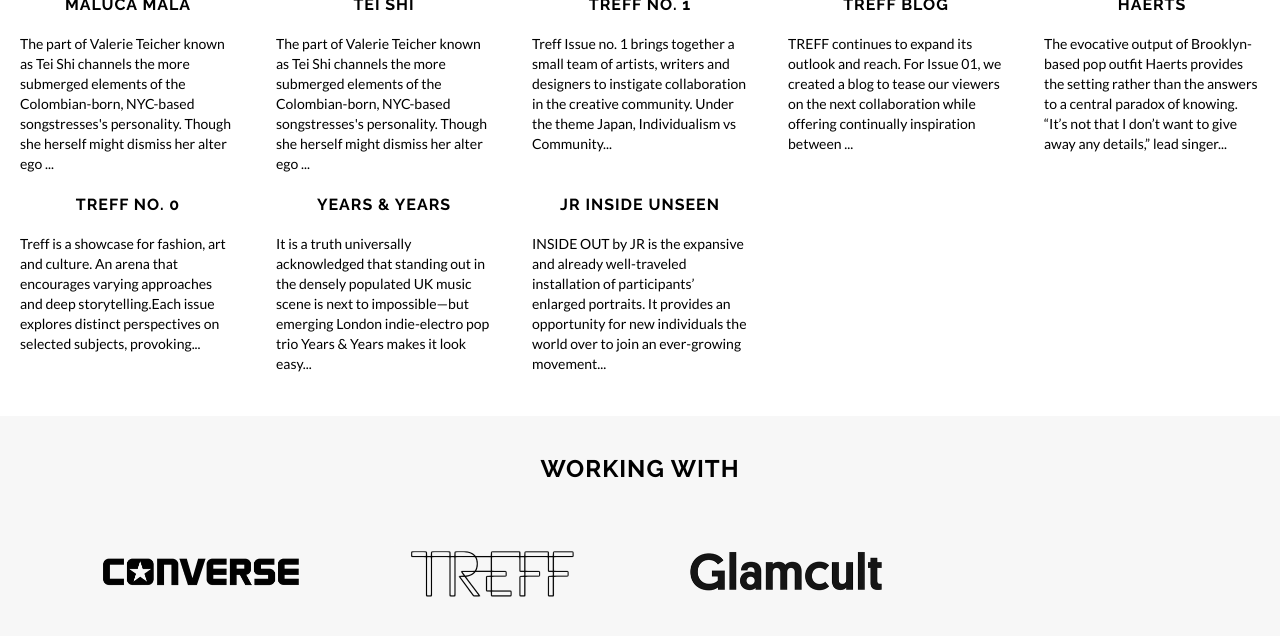
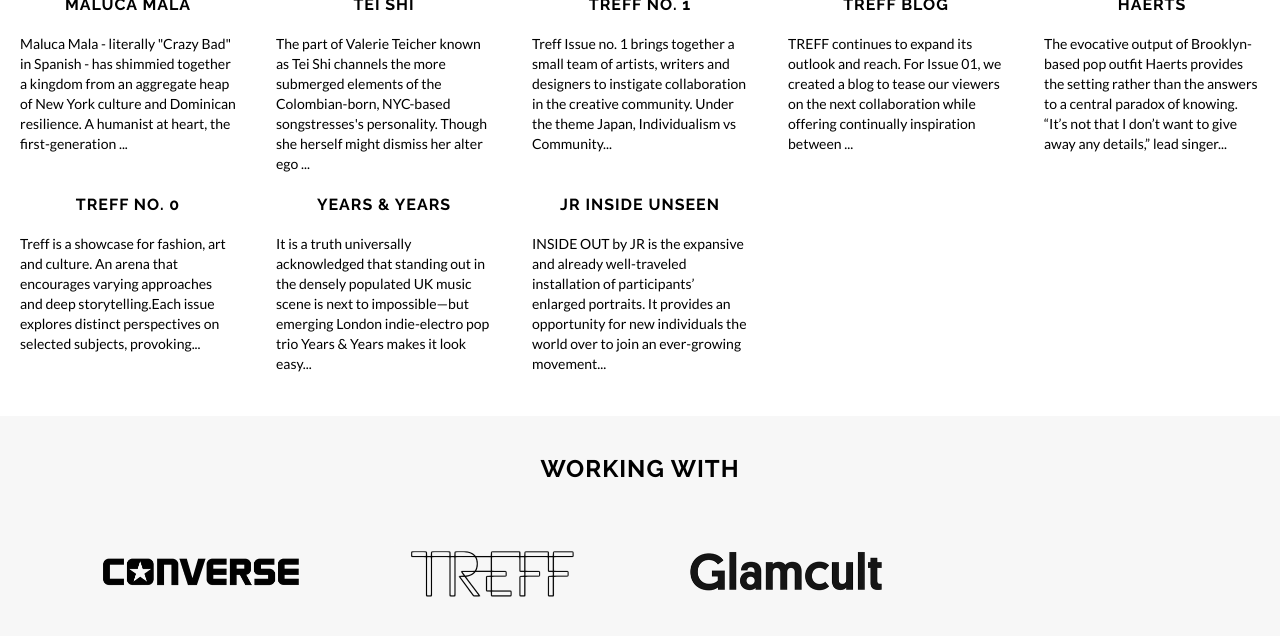
Before and after one commit to emilygv/emilyvernon.com, a Jekyll site: the page built from index.html, in a window 1280 px wide and 900 px high, scrolled down 1216 px, cut to the strip 225-861 px from the top of the window. Built offline with Jekyll 4.4.1, drawn with Linux system fonts in a browser that asks for light colours; nearby versions of some CDN libraries.

Commit message:
Update maluca-mala.md

```diff
--- a/_projects/journalism/maluca-mala.md
+++ b/_projects/journalism/maluca-mala.md
@@ -6,7 +6,7 @@
 category: Journalism
 tags: "Music"
 client: GLAMCULT
-description: The part of Valerie Teicher known as Tei Shi channels the more submerged elements of the Colombian-born, NYC-based songstresses's personality. Though she herself might dismiss her alter ego ...
+description: Maluca Mala - literally "Crazy Bad" in Spanish - has shimmied together a kingdom from an aggregate heap of New York culture and Dominican resilience. A humanist at heart, the first-generation ...
 ---
 Maluca Mala - literally "Crazy Bad" in Spanish - has shimmied together a kingdom from an aggregate heap of New York culture and Dominican resilience. A humanist at heart, the first-generation New Yorker disregards stereotypes and collaborates with friends whenever possible to evolve her already multi-genre, multi-inspired style. For Maluca Mala, life is an island rave - and Glamcult can't help but accept the invitation.
 
```
